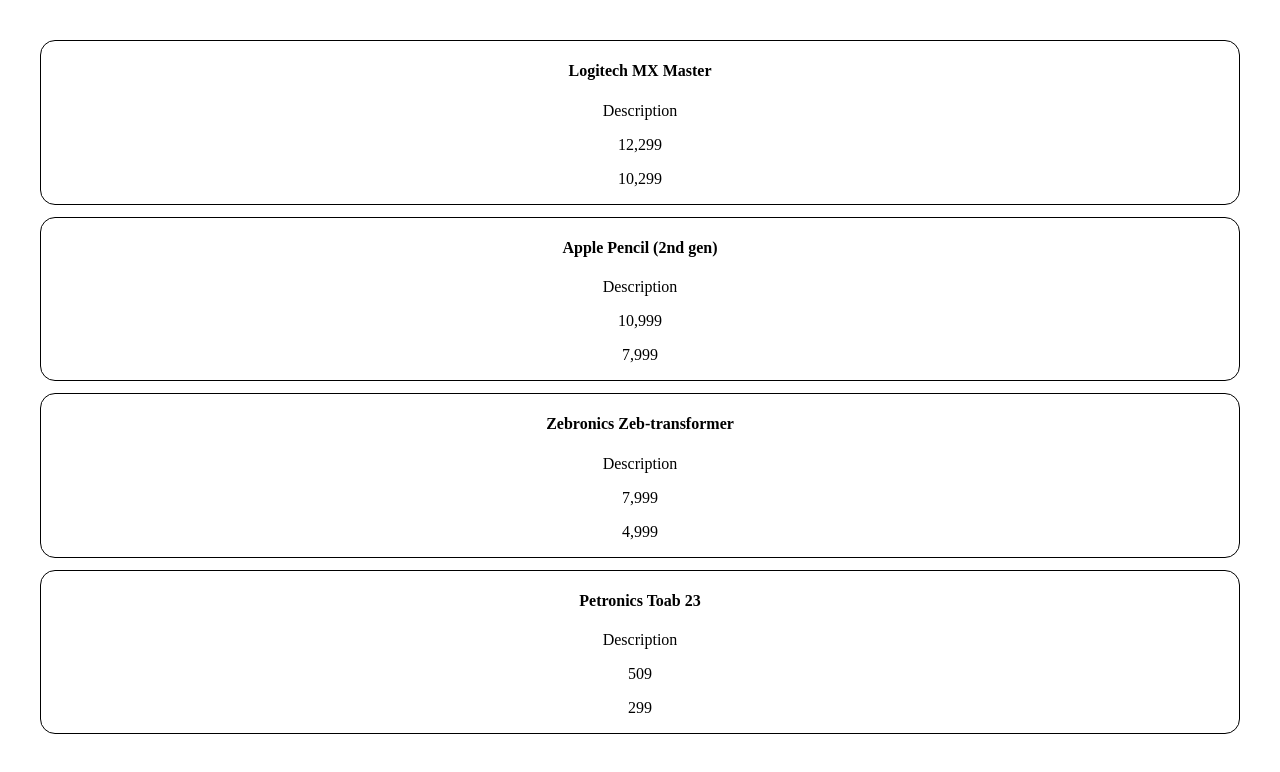
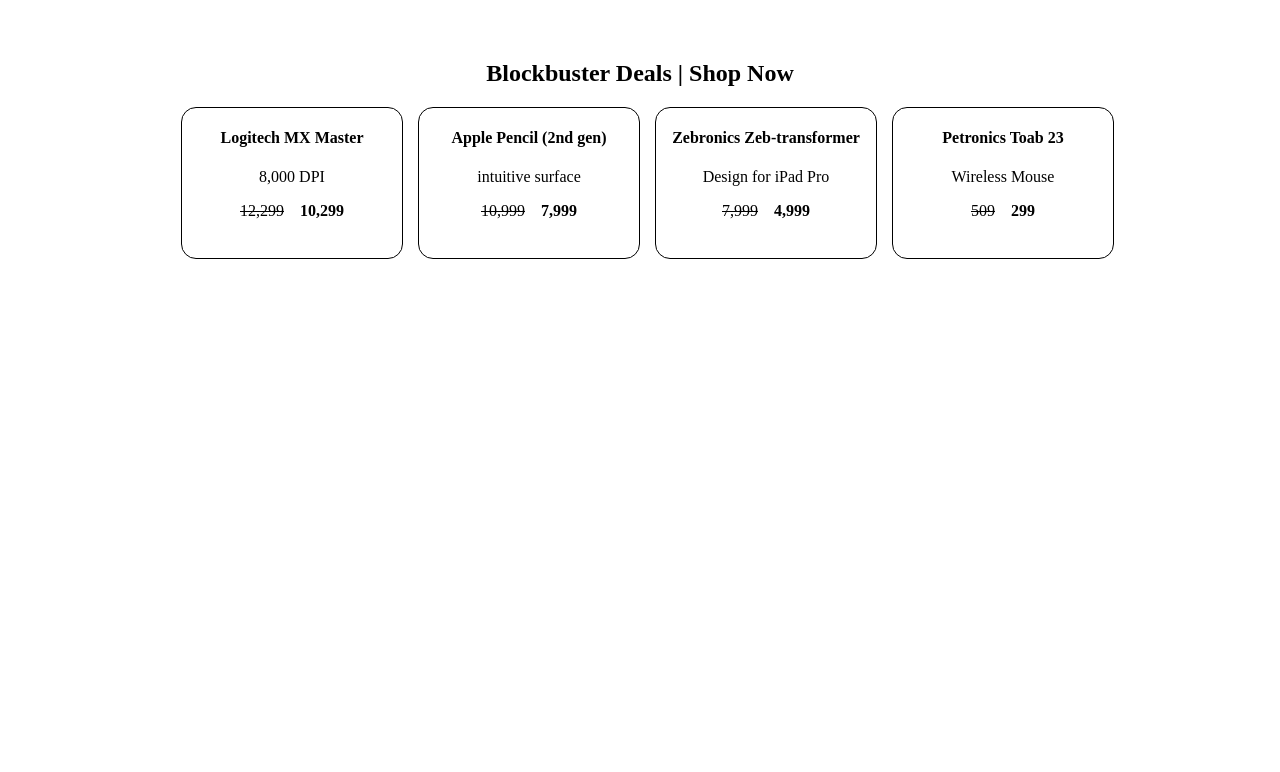
Before and after one commit to abhishekwaghmare01/Basic-ReactJS-App, a React (Vite) app in the folder basic-react-app/: page / in a window 1280 px wide. Shown: the top 772 px of the page. Built offline with nearby package versions, Linux system fonts and the light colour scheme.

Commit message:
Updated Styles

```diff
--- a/basic-react-app/src/App.jsx
+++ b/basic-react-app/src/App.jsx
@@ -5,7 +5,9 @@
 function App() {
   return (
     <>
-    <ProductTab/>
+      <h2>Blockbuster Deals | Shop Now</h2>
+
+      <ProductTab />
     </>
   );
 
--- a/basic-react-app/src/Price.jsx
+++ b/basic-react-app/src/Price.jsx
@@ -1,8 +1,15 @@
 function Price({oldPrice, newPrice}){
+    let styles = {
+        textDecorationLine: "line-through"
+    }
+    let newStyle ={
+        fontWeight: "bold"
+    }
     return(
         <div>
-            <p>{oldPrice}</p>
-            <p>{newPrice}</p>
+            <span style={styles}>{oldPrice}</span>
+            &nbsp;&nbsp;&nbsp;&nbsp;
+            <span style={newStyle}>{newPrice}</span>
         </div>
     )
 }
--- a/basic-react-app/src/Product.css
+++ b/basic-react-app/src/Product.css
@@ -3,4 +3,7 @@
     border-radius: 15px;
     margin-bottom: 12px;
     padding: 0px 10px 0px 10px;
+    margin-left:15px;
+    width:200px;
+    height:150px;
 }
--- a/basic-react-app/src/Product.jsx
+++ b/basic-react-app/src/Product.jsx
@@ -4,10 +4,11 @@
 function Product({title,idx}) {
     let oldPrice = ["12,299", "10,999", "7,999", "509"];
     let newPrice = ["10,299", "7,999", "4,999", "299"];
+    let description = ["8,000 DPI", "intuitive surface", "Design for iPad Pro", "Wireless Mouse"]
     return (
         <div className="Product">
             <h4>{title}</h4>
-            <p>Description</p>
+            <p>{description[idx]}</p>
             <Price oldPrice={oldPrice[idx]} newPrice={newPrice[idx]}/>
         </div>
 
--- a/basic-react-app/src/ProductTab.jsx
+++ b/basic-react-app/src/ProductTab.jsx
@@ -2,13 +2,20 @@
 
 
 function ProductTab(){
+    let styles = {
+        display:"flex",
+        flexWrap:"wrap",
+        justifyContent:"center",
+        alignItems:"center"
+    };
+
     return(
-        <>
+        <div style={styles}>
         <Product title="Logitech MX Master" idx={0} />
         <Product  title="Apple Pencil (2nd gen)" idx={1} />
         <Product title="Zebronics Zeb-transformer" idx={2}/>
         <Product title="Petronics Toab 23" idx={3}/>
-        </>
+        </div>
     )
 }
 
```
